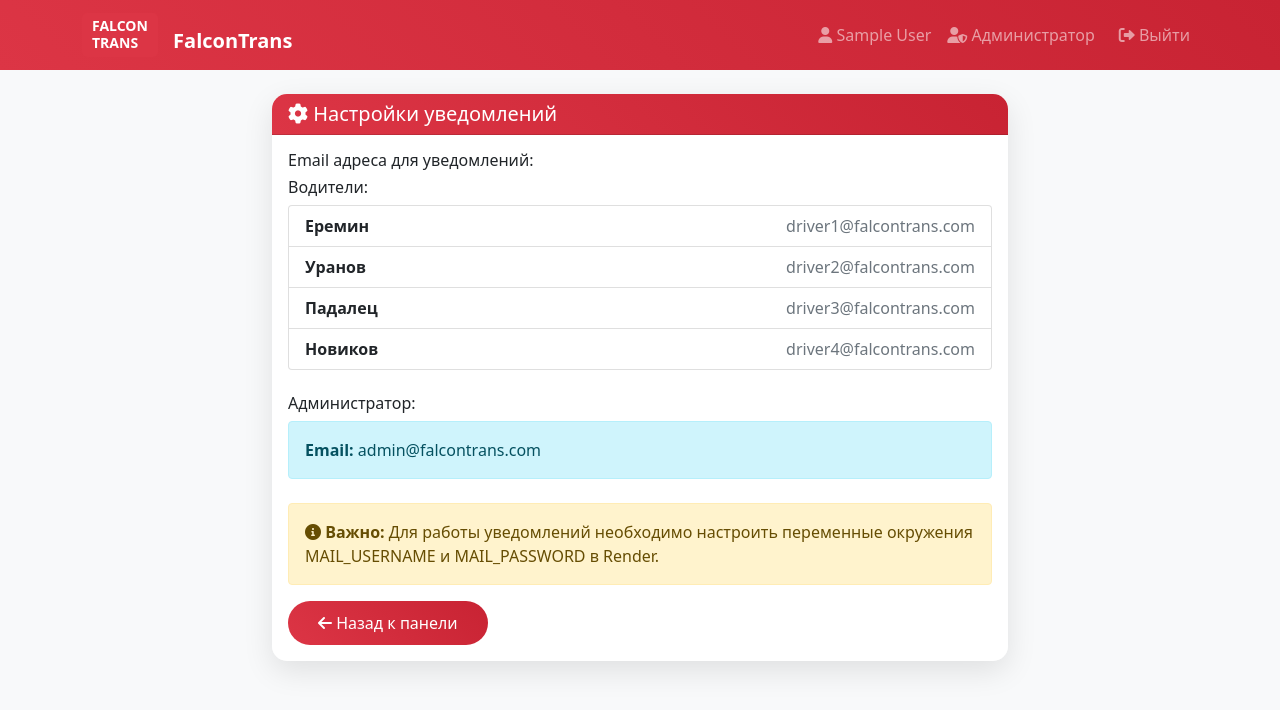
After one commit to minchenkova509/falcontrans-app, a Flask app: page /admin/settings in a window 1280 px wide. The commit adds this page. Shown: the top 710 px of the page. Run offline with Flask 3, Linux system fonts and the light colour scheme; the visitor is signed in with stand-in values (Sample User, id 1).

Commit message:
Add email notification system for documents and requests

```diff
--- a/app.py
+++ b/app.py
@@ -1,4 +1,5 @@
 from flask import Flask, render_template, request, redirect, url_for, flash, send_file, session
+from flask_mail import Mail, Message
 from werkzeug.utils import secure_filename
 import os
 from datetime import datetime
@@ -6,6 +7,16 @@ import json
 
 app = Flask(__name__)
 app.secret_key = 'your-secret-key-here'
+
+# Email конфигурация
+app.config['MAIL_SERVER'] = 'smtp.gmail.com'
+app.config['MAIL_PORT'] = 587
+app.config['MAIL_USE_TLS'] = True
+app.config['MAIL_USERNAME'] = os.environ.get('MAIL_USERNAME', 'your-email@gmail.com')
+app.config['MAIL_PASSWORD'] = os.environ.get('MAIL_PASSWORD', 'your-app-password')
+app.config['MAIL_DEFAULT_SENDER'] = os.environ.get('MAIL_USERNAME', 'your-email@gmail.com')
+
+mail = Mail(app)
 
 # Конфигурация
 UPLOAD_FOLDER = os.environ.get('UPLOAD_FOLDER', 'uploads')
@@ -19,14 +30,15 @@ os.makedirs(os.path.join(UPLOAD_FOLDER, 'requests'), exist_ok=True)
 
 # Данные водителей
 DRIVERS = {
-    'Еремин': {'password': 'driver1', 'name': 'Еремин'},
-    'Уранов': {'password': 'driver2', 'name': 'Уранов'},
-    'Падалец': {'password': 'driver3', 'name': 'Падалец'},
-    'Новиков': {'password': 'driver4', 'name': 'Новиков'}
+    'Еремин': {'password': 'driver1', 'name': 'Еремин', 'email': 'driver1@falcontrans.com'},
+    'Уранов': {'password': 'driver2', 'name': 'Уранов', 'email': 'driver2@falcontrans.com'},
+    'Падалец': {'password': 'driver3', 'name': 'Падалец', 'email': 'driver3@falcontrans.com'},
+    'Новиков': {'password': 'driver4', 'name': 'Новиков', 'email': 'driver4@falcontrans.com'}
 }
 
 # Админ
 ADMIN_PASSWORD = 'admin123'
+ADMIN_EMAIL = 'admin@falcontrans.com'
 
 def allowed_file(filename):
     return '.' in filename and filename.rsplit('.', 1)[1].lower() in ALLOWED_EXTENSIONS
@@ -41,6 +53,47 @@ def load_data():
 def save_data(data):
     with open('data.json', 'w', encoding='utf-8') as f:
         json.dump(data, f, ensure_ascii=False, indent=2)
+
+def send_notification_email(to_email, subject, body):
+    """Отправка email уведомления"""
+    try:
+        msg = Message(subject, recipients=[to_email])
+        msg.body = body
+        mail.send(msg)
+        return True
+    except Exception as e:
+        print(f"Ошибка отправки email: {e}")
+        return False
+
+def notify_admin_new_document(driver_name, filename, request_number):
+    """Уведомление админа о новом документе"""
+    subject = f"Новый документ от водителя {driver_name}"
+    body = f"""
+Новый документ загружен в систему FalconTrans
+
+Водитель: {driver_name}
+Файл: {filename}
+Номер заявки: {request_number if request_number else 'Не указан'}
+Дата: {datetime.now().strftime('%d.%m.%Y %H:%M')}
+
+Для просмотра перейдите в панель администратора.
+"""
+    return send_notification_email(ADMIN_EMAIL, subject, body)
+
+def notify_driver_new_request(driver_name, request_number, filename):
+    """Уведомление водителя о новой заявке"""
+    driver_email = DRIVERS[driver_name]['email']
+    subject = f"Новая заявка #{request_number}"
+    body = f"""
+Новая заявка доступна в системе FalconTrans
+
+Номер заявки: {request_number}
+Файл: {filename}
+Дата: {datetime.now().strftime('%d.%m.%Y %H:%M')}
+
+Для просмотра заявки войдите в систему как водитель {driver_name}.
+"""
+    return send_notification_email(driver_email, subject, body)
 
 @app.route('/')
 def index():
@@ -109,7 +162,10 @@ def upload_document(driver_name):
         })
         save_data(data)
 
-        flash('Документ успешно загружен!')
+        # Отправляем уведомление админу
+        notify_admin_new_document(driver_name, filename, request_number)
+
+        flash('Документ успешно загружен! Уведомление отправлено администратору.')
     else:
         flash('Недопустимый тип файла!')
 
@@ -174,7 +230,10 @@ def upload_request():
         })
         save_data(data)
 
-        flash('Заявка успешно загружена!')
+        # Отправляем уведомление водителю
+        notify_driver_new_request(driver, request_number, filename)
+
+        flash('Заявка успешно загружена! Уведомление отправлено водителю.')
     else:
         flash('Недопустимый тип файла!')
 
@@ -230,6 +289,13 @@ def keep_alive():
     """Страница для поддержания активности приложения"""
     return render_template('keep_alive.html')
 
+@app.route('/admin/settings')
+def admin_settings():
+    """Страница настроек администратора"""
+    if 'admin' not in session:
+        return redirect(url_for('admin_login'))
+    return render_template('admin_settings.html')
+
 @app.route('/logout')
 def logout():
     session.clear()
--- a/requirements.txt
+++ b/requirements.txt
@@ -2,3 +2,4 @@ Flask==2.3.3
 Werkzeug==2.3.7
 gunicorn==21.2.0
 requests==2.31.0
+flask-mail==0.9.1
--- /dev/null
+++ b/templates/admin_settings.html
@@ -0,0 +1,58 @@
+{% extends "base.html" %}
+
+{% block title %}Настройки - FalconTrans{% endblock %}
+
+{% block content %}
+<div class="row justify-content-center">
+    <div class="col-md-8">
+        <div class="card">
+            <div class="card-header">
+                <h5 class="mb-0">
+                    <i class="fas fa-cog"></i> Настройки уведомлений
+                </h5>
+            </div>
+            <div class="card-body">
+                <h6>Email адреса для уведомлений:</h6>
+
+                <div class="mb-4">
+                    <h6>Водители:</h6>
+                    <ul class="list-group">
+                        <li class="list-group-item d-flex justify-content-between align-items-center">
+                            <strong>Еремин</strong>
+                            <span class="text-muted">driver1@falcontrans.com</span>
+                        </li>
+                        <li class="list-group-item d-flex justify-content-between align-items-center">
+                            <strong>Уранов</strong>
+                            <span class="text-muted">driver2@falcontrans.com</span>
+                        </li>
+                        <li class="list-group-item d-flex justify-content-between align-items-center">
+                            <strong>Падалец</strong>
+                            <span class="text-muted">driver3@falcontrans.com</span>
+                        </li>
+                        <li class="list-group-item d-flex justify-content-between align-items-center">
+                            <strong>Новиков</strong>
+                            <span class="text-muted">driver4@falcontrans.com</span>
+                        </li>
+                    </ul>
+                </div>
+
+                <div class="mb-4">
+                    <h6>Администратор:</h6>
+                    <div class="alert alert-info">
+                        <strong>Email:</strong> admin@falcontrans.com
+                    </div>
+                </div>
+
+                <div class="alert alert-warning">
+                    <i class="fas fa-info-circle"></i>
+                    <strong>Важно:</strong> Для работы уведомлений необходимо настроить переменные окружения MAIL_USERNAME и MAIL_PASSWORD в Render.
+                </div>
+
+                <a href="{{ url_for('admin_panel') }}" class="btn btn-primary">
+                    <i class="fas fa-arrow-left"></i> Назад к панели
+                </a>
+            </div>
+        </div>
+    </div>
+</div>
+{% endblock %}
```
Also changed, not shown: templates/admin_panel.html (+10 -3 lines).
